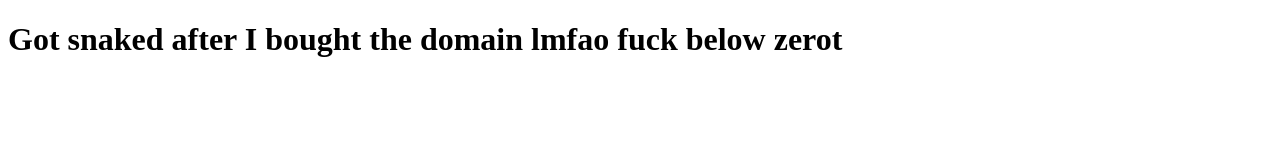
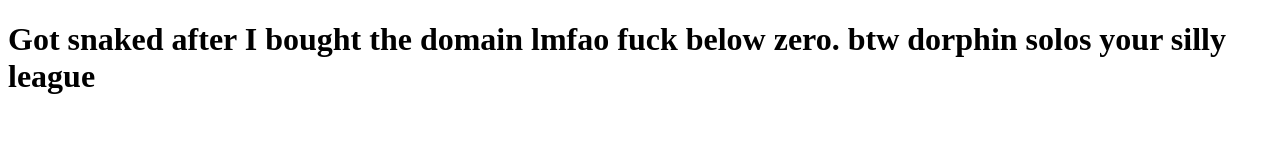
Before and after one commit to aidanjavidpour/audacity-website, a plain HTML site: page index.html in a window 1280 px wide. Drawn offline with Linux system fonts and the light colour scheme.

Commit message:
Update index.html

```diff
--- a/index.html
+++ b/index.html
@@ -8,7 +8,7 @@
 </head>
 <body>
     <header>
-        <h1>Got snaked after I bought the domain lmfao fuck below zerot</h1>
+        <h1>Got snaked after I bought the domain lmfao fuck below zero. btw dorphin solos your silly league</h1>
     </header>
 </body>
 </html>
```
